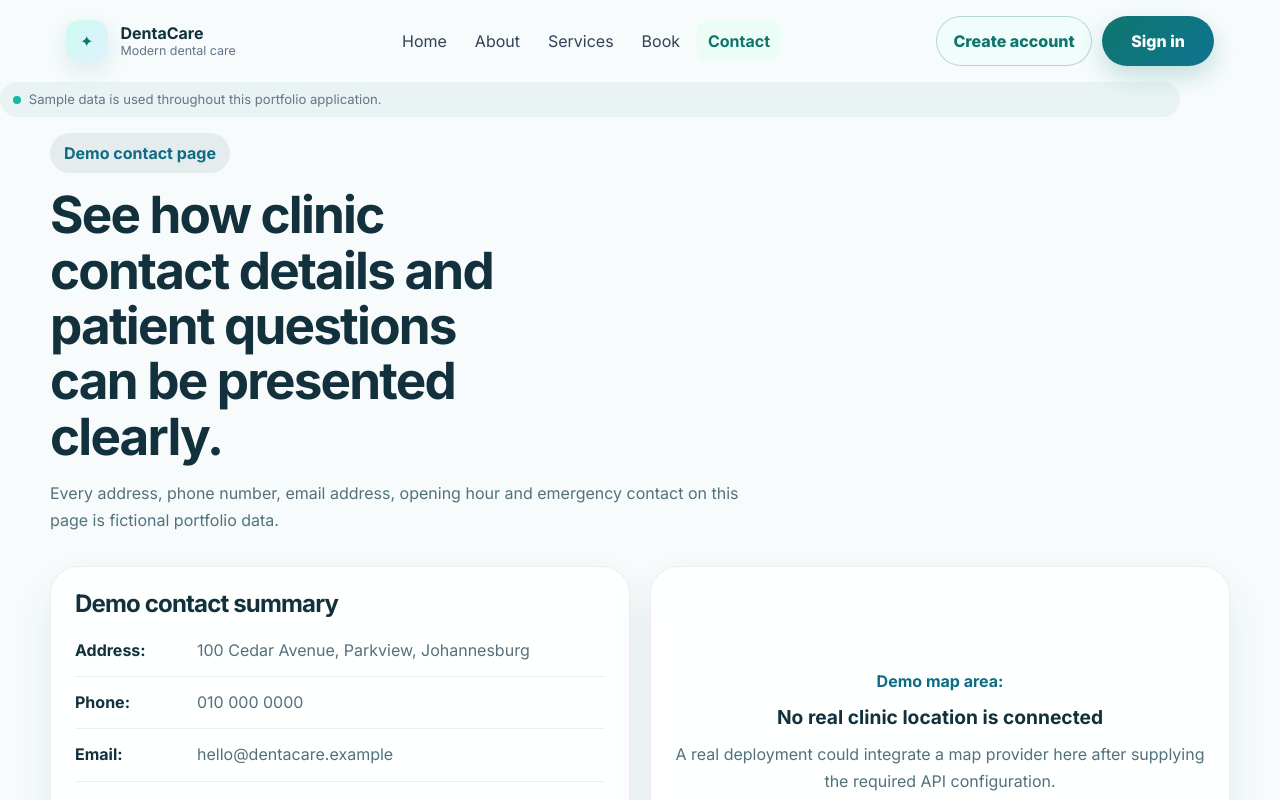
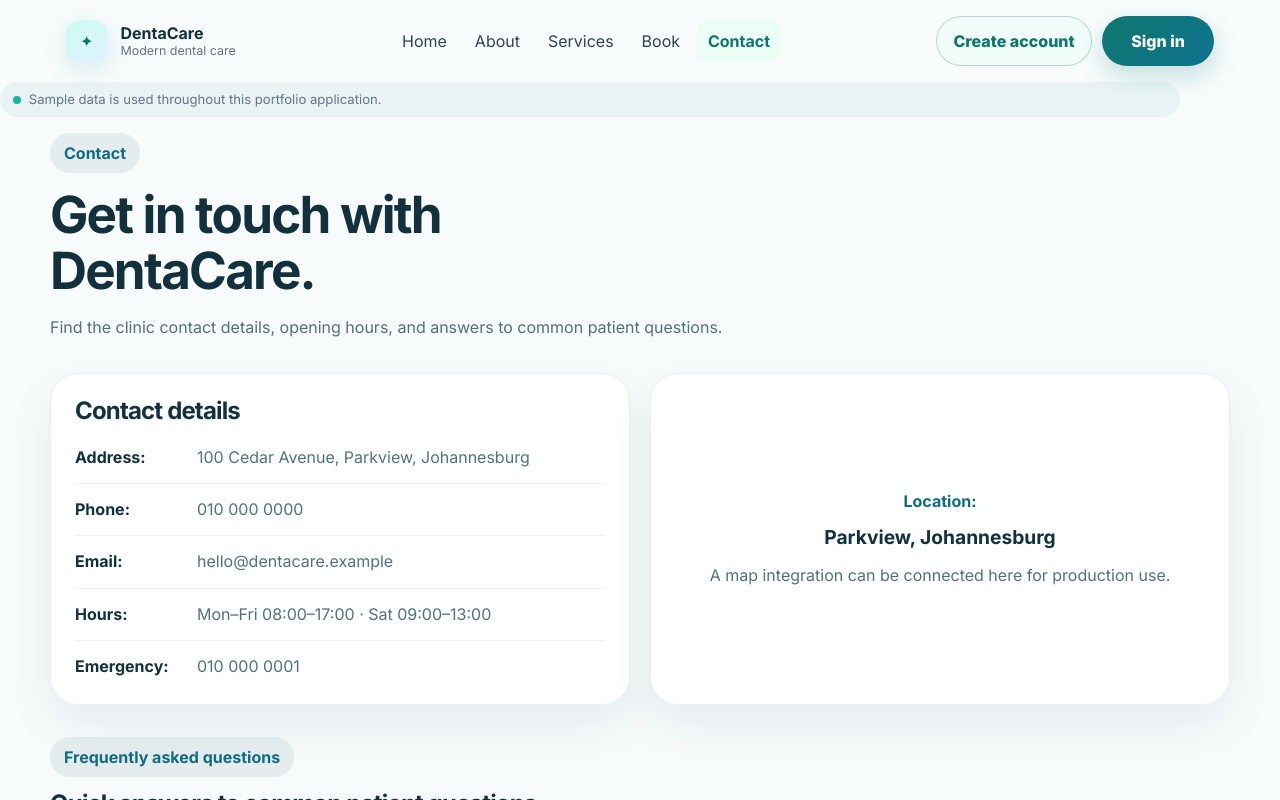
Before and after one commit to oboikanyego/dentacare-system, an Angular app: page /contact in a window 1280 px wide. Shown: the top 800 px of the page. Built offline with nearby package versions, Linux system fonts and the light colour scheme.

Commit message:
polish: simplify contact page copy

```diff
--- a/src/app/pages/contact/contact.component.html
+++ b/src/app/pages/contact/contact.component.html
@@ -1,12 +1,12 @@
 <section class="page-width intro-section">
-  <span class="eyebrow">Demo contact page</span>
-  <h1>See how clinic contact details and patient questions can be presented clearly.</h1>
-  <p>Every address, phone number, email address, opening hour and emergency contact on this page is fictional portfolio data.</p>
+  <span class="eyebrow">Contact</span>
+  <h1>Get in touch with DentaCare.</h1>
+  <p>Find the clinic contact details, opening hours, and answers to common patient questions.</p>
 </section>
 
 <section class="page-width contact-grid">
   <article class="contact-card">
-    <h2>Demo contact summary</h2>
+    <h2>Contact details</h2>
     <ul class="contact-list">
       <li><strong>Address:</strong> <span>{{ data.contact.address }}</span></li>
       <li><strong>Phone:</strong> <span>{{ data.contact.phone }}</span></li>
@@ -17,16 +17,16 @@
   </article>
 
   <article class="map-card">
-    <span>Demo map area:</span>
-    <strong>No real clinic location is connected</strong>
-    <p>A real deployment could integrate a map provider here after supplying the required API configuration.</p>
+    <span>Location:</span>
+    <strong>Parkview, Johannesburg</strong>
+    <p>A map integration can be connected here for production use.</p>
   </article>
 </section>
 
 <section class="page-width faq-section">
   <div class="section-heading">
-    <span class="eyebrow">Demo FAQ</span>
-    <h2>Example questions show how patient information can be grouped and scanned.</h2>
+    <span class="eyebrow">Frequently asked questions</span>
+    <h2>Quick answers to common patient questions.</h2>
   </div>
   <div class="faq-list">
     @for (faq of data.faqs; track faq.question) {
```
